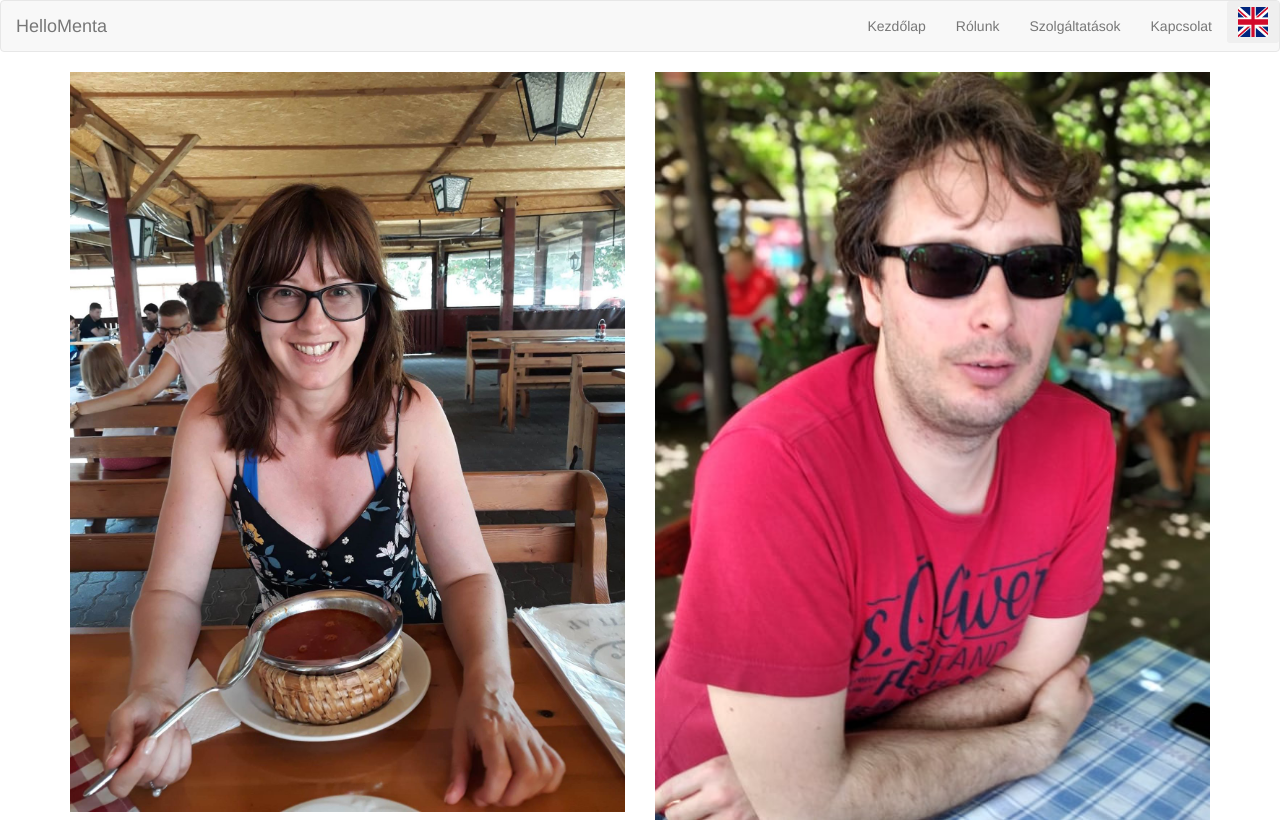
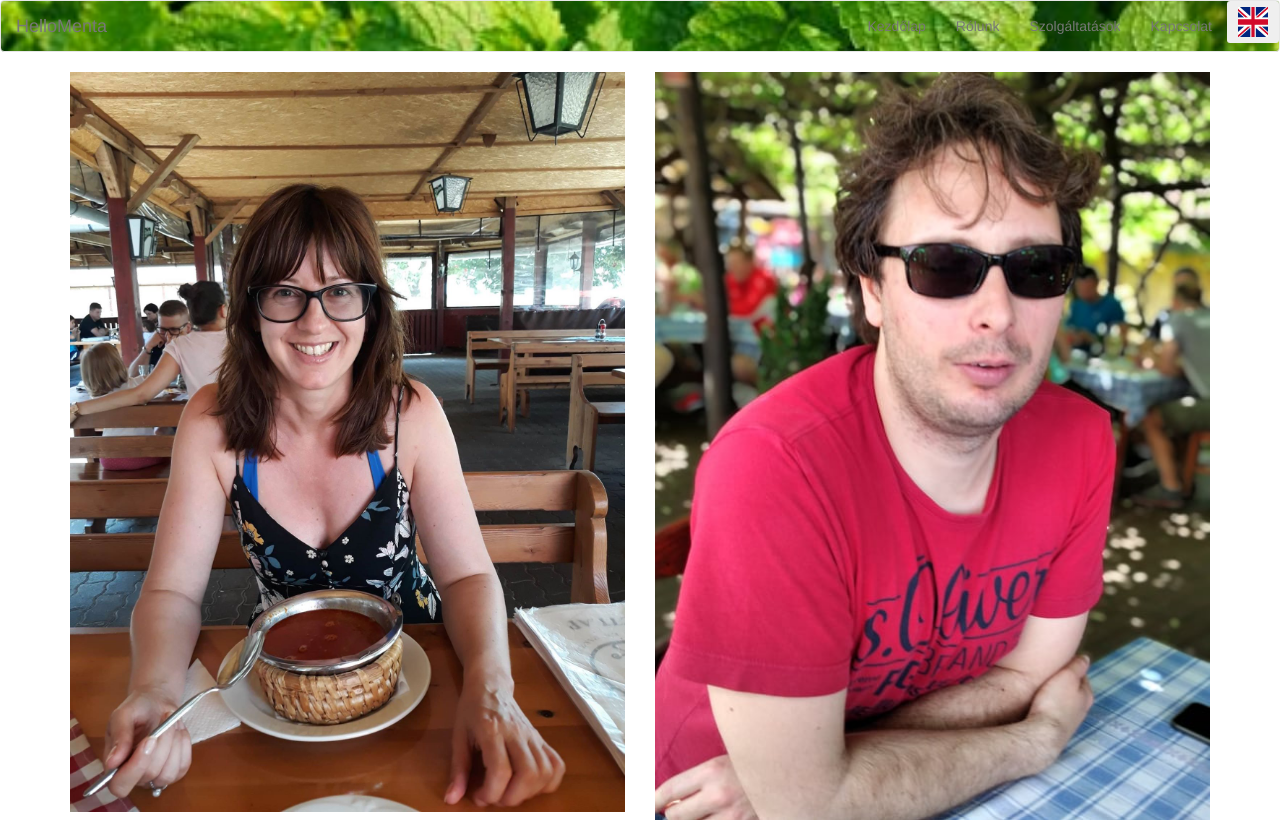
Before and after one commit to Haladino/flask-mental-site, a Flask app: page /rolunk in a window 1280 px wide. Shown: the top 820 px of the page. Run offline with Flask 2, Linux system fonts and the light colour scheme; some libraries are stand-ins or nearby versions.

Commit message:
some nav styling

```diff
--- a/templates/base.html
+++ b/templates/base.html
@@ -4,10 +4,21 @@
     <head>
         <meta name="viewport" content="width=device-width, initial-scale=1">
         <meta charset="utf-8" />
+
         <link rel="stylesheet" href="https://maxcdn.bootstrapcdn.com/bootstrap/3.4.1/css/bootstrap.min.css">
         <link href="css/addons/flag.min.css" rel="stylesheet">
+
         <script src="https://ajax.googleapis.com/ajax/libs/jquery/3.5.1/jquery.min.js"></script>
         <script src="https://maxcdn.bootstrapcdn.com/bootstrap/3.4.1/js/bootstrap.min.js"></script>
+
+        <style>
+            .navbar-default {
+                background-image: url("../static/images/menta.jpg");
+                background-position: center;
+                background-repeat: no-repeat;
+                background-size: cover;
+            }
+        </style>
 
         <nav class="navbar navbar-default">
             <div class="container-fluid">
@@ -15,10 +26,10 @@
                     <a class="navbar-brand" href="{{ url_for('index') }}">HelloMenta</a>
                 </div>
                 <ul class="nav navbar-nav navbar-right">
-                    <li><a href="{{ url_for('index') }}"> {% if lang == 'en' %} Index {% else %} Kezdőlap {% endif %} </a></li>
-                    <li><a href="{{ url_for('about') }}"> {% if lang == 'en' %} About {% else %} Rólunk {% endif %} </a></li>
-                    <li><a href="{{ url_for('services') }}"> {% if lang == 'en' %} Services {% else %} Szolgáltatások {% endif %} </a></li>
-                    <li><a href="{{ url_for('contact') }}"> {% if lang == 'en' %} Contact {% else %} Kapcsolat {% endif %} </a></li>
+                    <li ><a class="text-primary" href="{{ url_for('index') }}"> {% if lang == 'en' %} Index {% else %} Kezdőlap {% endif %} </a></li>
+                    <li><a class="text-primary" href="{{ url_for('about') }}"> {% if lang == 'en' %} About {% else %} Rólunk {% endif %} </a></li>
+                    <li><a class="text-primary" href="{{ url_for('services') }}"> {% if lang == 'en' %} Services {% else %} Szolgáltatások {% endif %} </a></li>
+                    <li><a class="text-primary" href="{{ url_for('contact') }}"> {% if lang == 'en' %} Contact {% else %} Kapcsolat {% endif %} </a></li>
                     <li>
                         <form method="post" action="{{ url_for('change_language') }}">
                             {% if lang == 'en' %}
```
Also changed, not shown: static/css/base.css (added), static/images/menta.jpg (added).
